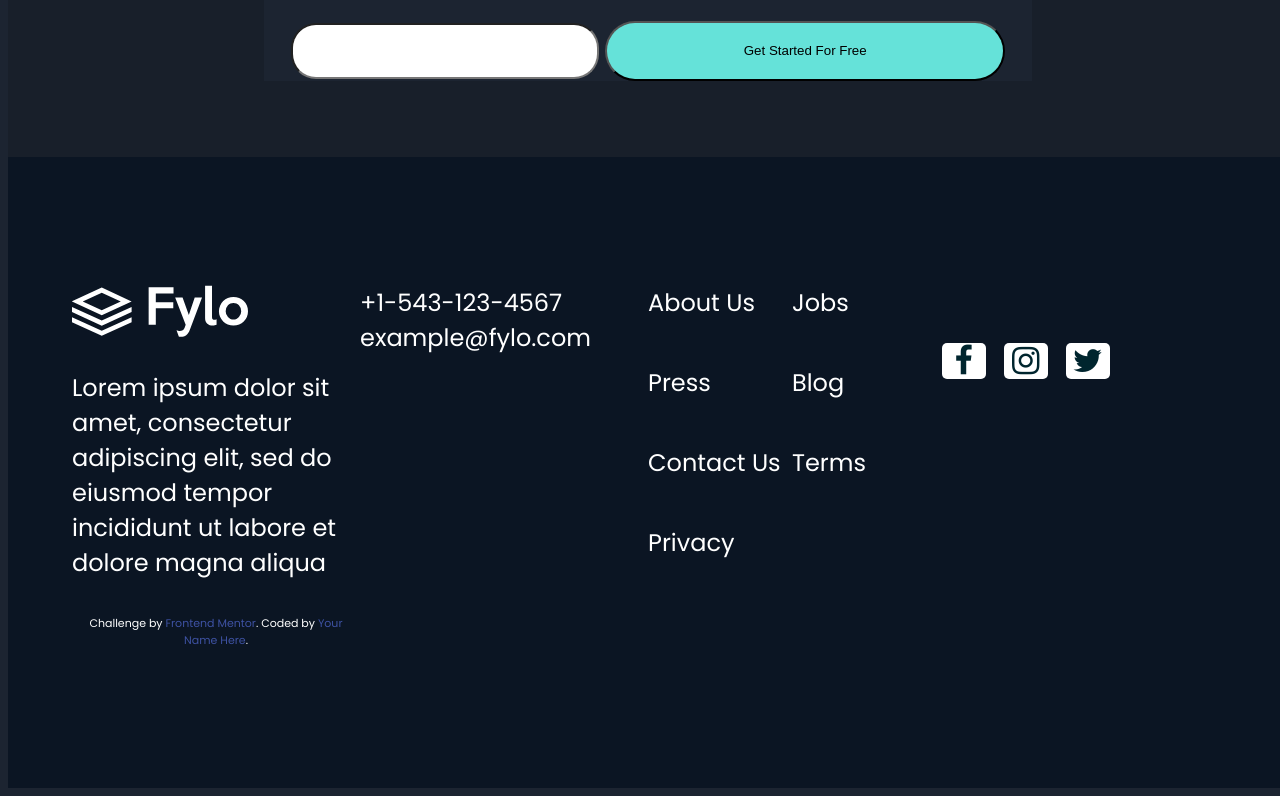
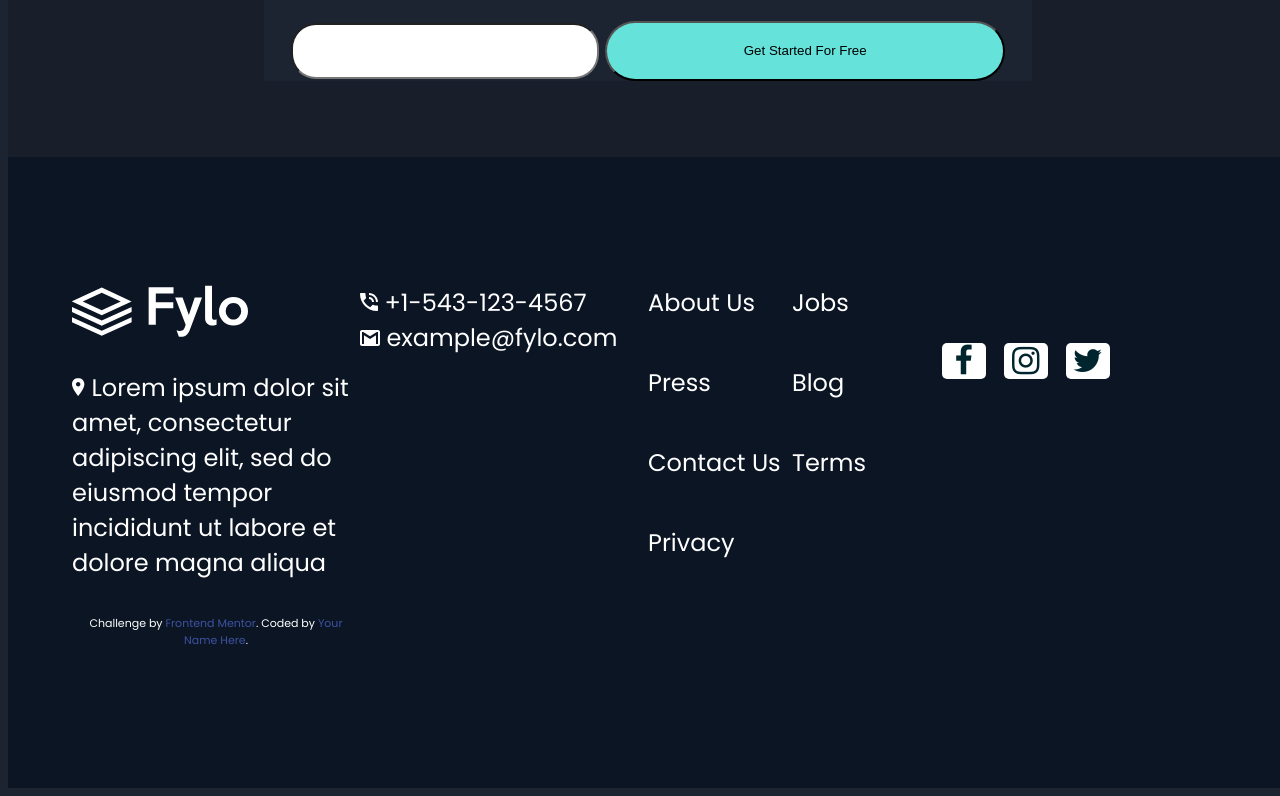
Before and after one commit to ChamuMutezva/FyloLandingPage2, a plain HTML site: page index.html in a window 1280 px wide. Shown: the part 3549-4345 px from the top of the page. Drawn offline with Linux system fonts and the light colour scheme.

```diff
--- a/index.html
+++ b/index.html
@@ -173,14 +173,23 @@
     <div id="logoSection">
       <img src="images/logo.svg">
       <p>
+        <img src="images/icon-location.svg">
         Lorem ipsum dolor sit amet, consectetur adipiscing elit, sed do eiusmod tempor incididunt ut labore et
         dolore magna aliqua
       </p>
     </div>
 
     <div id="telephone">
-      +1-543-123-4567
-      example@fylo.com
+      <div id="telNum">
+        <img src="images/icon-phone.svg">
+          +1-543-123-4567
+      </div>
+      <div id="mail">
+        <img src="images/icon-email.svg">
+          example@fylo.com
+      </div>
+
+
     </div>
 
     <div id="aboutUs">
```
